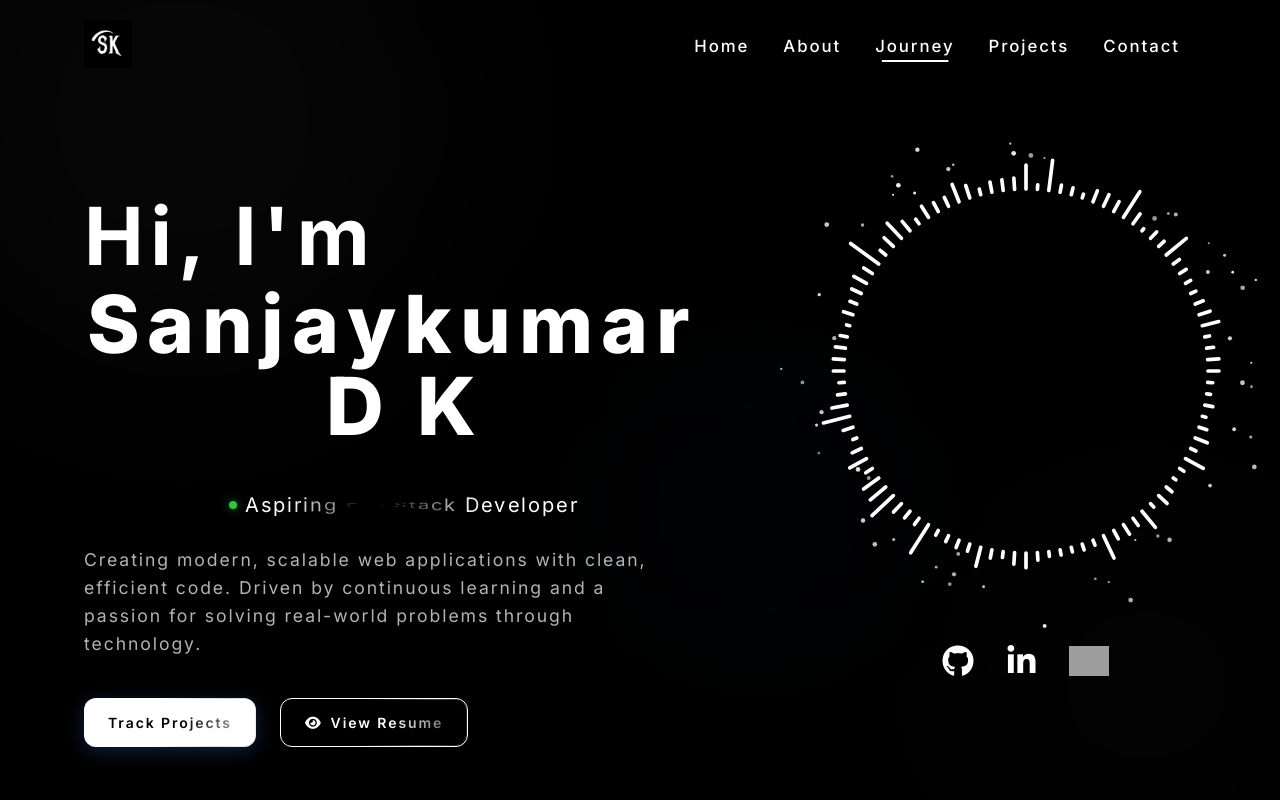
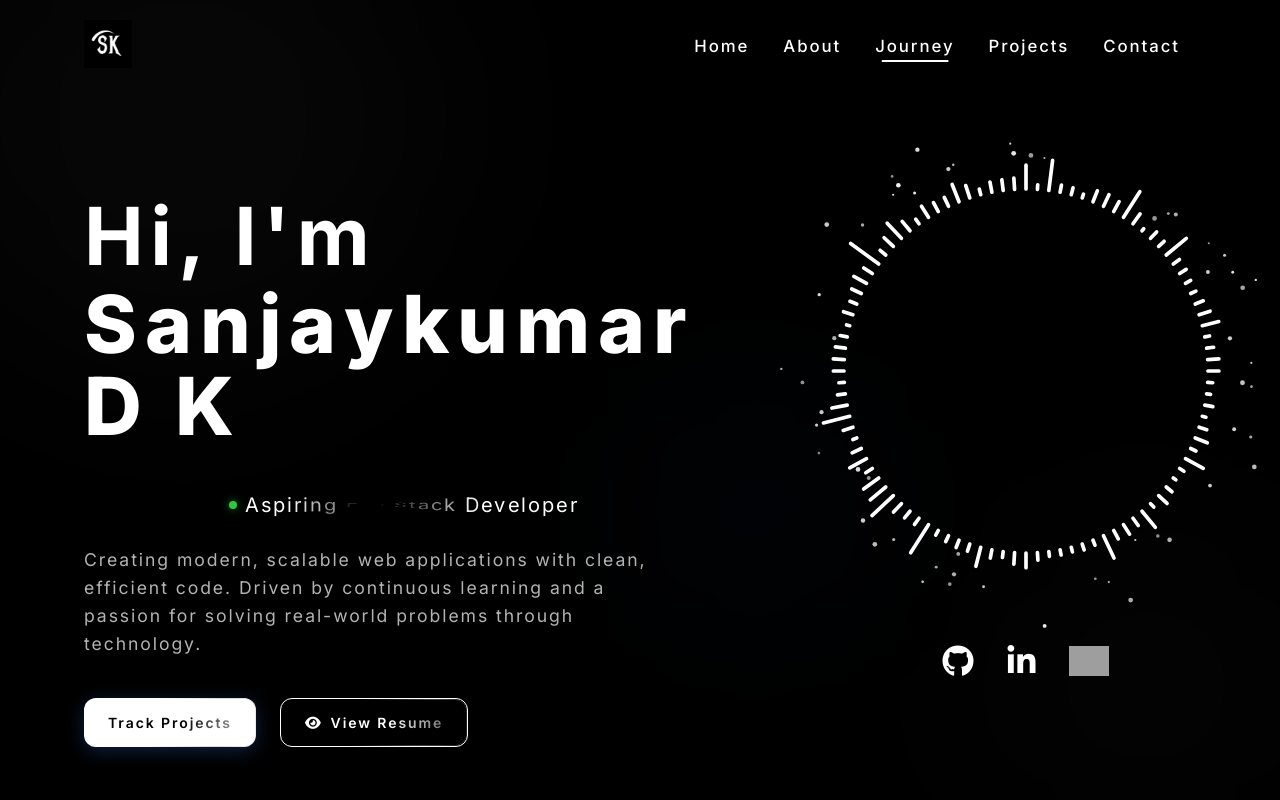
Before and after one commit to sanjaykumardk2006/Sanjaykumar, a React (Vite) app: page / in a window 1280 px wide. Shown: the top 800 px of the page. Built offline with nearby package versions, Linux system fonts and the light colour scheme; grey boxes are pictures that could not be loaded.

Commit message:
comitted

```diff
--- a/src/components/FlipFadeText.jsx
+++ b/src/components/FlipFadeText.jsx
@@ -58,7 +58,7 @@ const Word = memo(function Word({
     return (
         <motion.div
             className={textClassName}
-            style={{ display: 'flex', gap: '0.02em', flexWrap: 'wrap', justifyContent: 'inherit' }}
+            style={{ display: 'flex', gap: '0.02em', flexWrap: 'wrap', justifyContent: 'flex-start' }}
             initial="initial"
             animate="animate"
             exit="exit"
@@ -118,8 +118,8 @@ export function FlipFadeText({
     const currentWord = useMemo(() => words[index], [words, index])
 
     return (
-        <div className={className} style={{ display: 'inline-flex', alignItems: 'center', justifyContent: 'center' }}>
-            <div style={{ perspective: "1000px", position: 'relative', display: 'inline-flex', alignItems: 'center', justifyContent: 'center' }}>
+        <div className={className} style={{ display: 'inline-flex', alignItems: 'center', justifyContent: 'flex-start' }}>
+            <div style={{ perspective: "1000px", position: 'relative', display: 'inline-flex', alignItems: 'center', justifyContent: 'flex-start' }}>
                 <AnimatePresence mode="wait">
                     <Word
                         key={currentWord}
```
